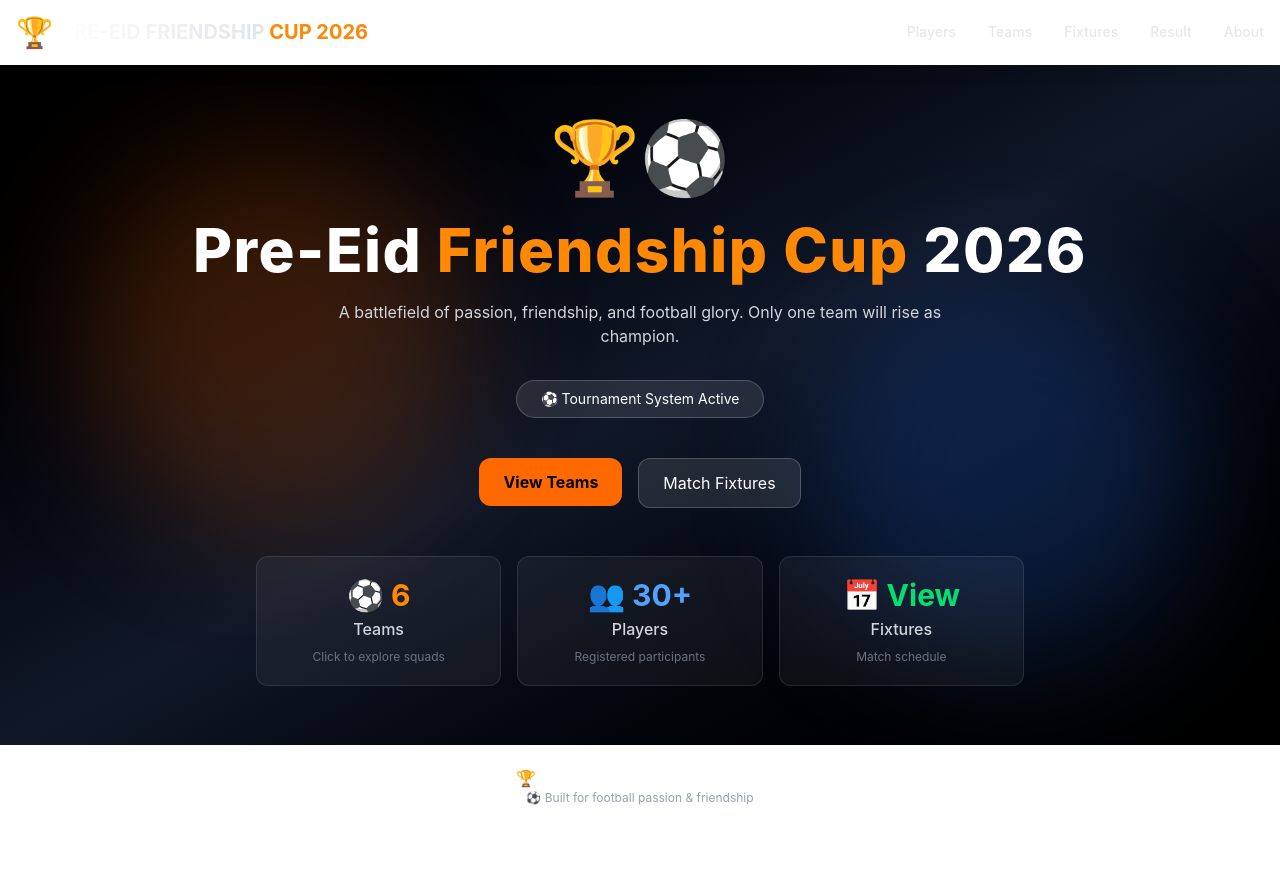
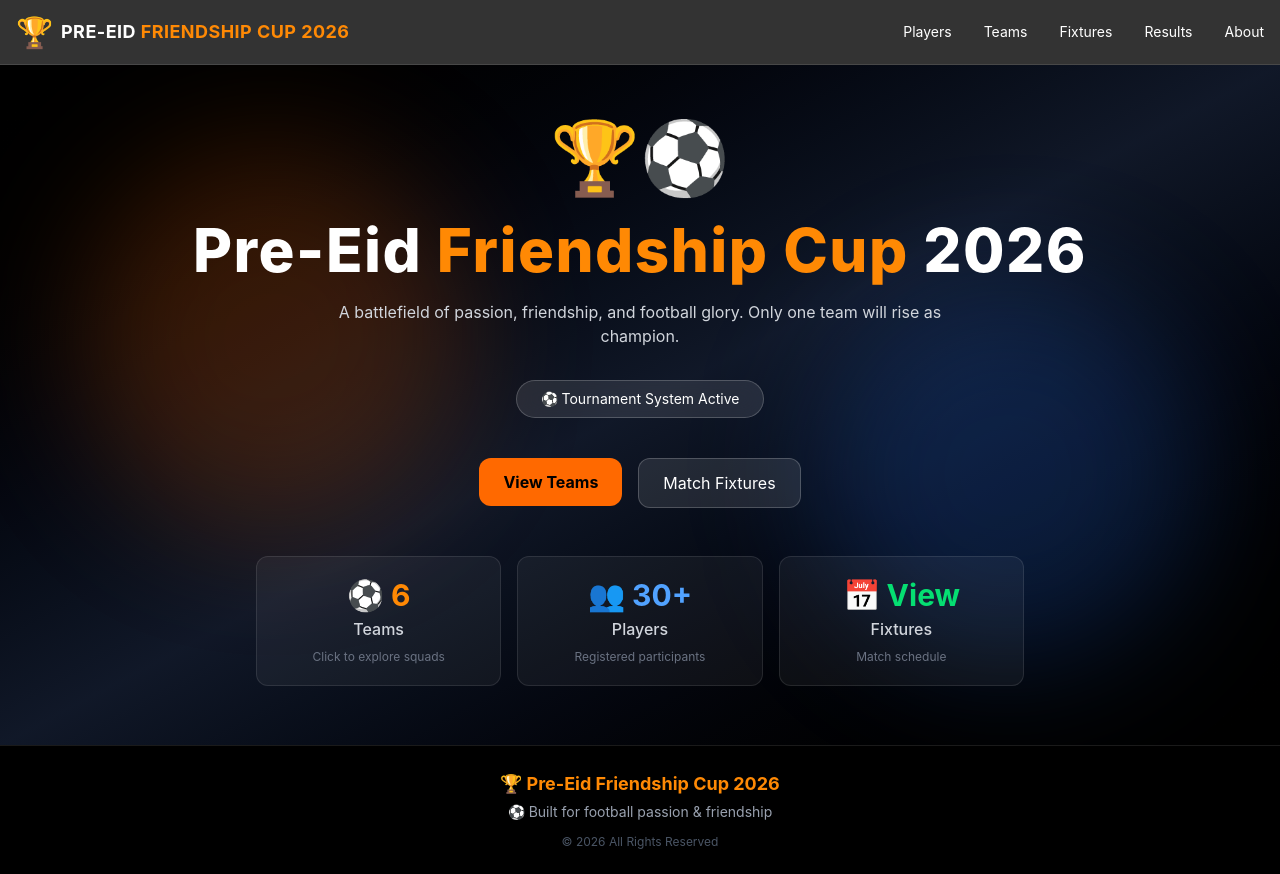
Before and after one commit to sadathassanlabib/-PRE-EID-FRIENDSHIP-CUP-2026, a Next.js app: page / in a window 1280 px wide. Before the commit the page ends 826 px from the top, so only its background shows below. Built offline with nearby package versions, Linux system fonts and the light colour scheme.

Commit message:
dark theam

```diff
--- a/src/app/components/footer.jsx
+++ b/src/app/components/footer.jsx
@@ -2,15 +2,29 @@ import React from 'react'
 
 const Footer = () => {
   return (
-    <footer className="mt-auto bg-white/5 backdrop-blur-md border-t border-white/10 py-5 text-center text-gray-400">
-      <p className="text-white font-semibold">
-        🏆 Pre-Eid Friendship Cup 2026
-      </p>
-      <p className="text-xs">
-        ⚽ Built for football passion & friendship
-      </p>
+    <footer className="w-full bg-black text-white border-t border-white/10 py-6 mt-auto">
+
+      <div className="text-center">
+
+        {/* Title */}
+        <p className="text-lg font-bold text-orange-400">
+          🏆 Pre-Eid Friendship Cup 2026
+        </p>
+
+        {/* Subtitle */}
+        <p className="text-sm text-gray-400 mt-1">
+          ⚽ Built for football passion & friendship
+        </p>
+
+        {/* Bottom line */}
+        <p className="text-xs text-gray-600 mt-3">
+          © 2026 All Rights Reserved
+        </p>
+
+      </div>
+
     </footer>
   )
 }
 
-export default  Footer
+export default Footer
--- a/src/app/components/navber.jsx
+++ b/src/app/components/navber.jsx
@@ -6,78 +6,71 @@ const Navbar = () => {
   const [isOpen, setIsOpen] = useState(false)
 
   return (
-    <nav className="bg-white/10 backdrop-blur-md border-b border-white/20 shadow-lg sticky top-0 z-50">
-      <div className="container mx-auto px-4">
+    <nav className="sticky top-0 z-50 w-full bg-black/80 backdrop-blur-xl border-b border-white/10 text-white">
+
+      <div className="max-w-7xl mx-auto px-4">
+
         <div className="flex justify-between items-center h-16">
-          {/* Logo - Left Side */}
-          <Link href="/" className="flex items-center space-x-2 group">
-            <span className="text-3xl transition-all duration-300 group-hover:scale-110">
+
+          {/* LOGO */}
+          <Link href="/" className="flex items-center gap-2 group">
+            <span className="text-3xl group-hover:scale-110 transition">
               🏆
             </span>
-            <span className="font-bold text-xl bg-gradient-to-r from-white to-gray-300 bg-clip-text text-transparent">
-              PRE-EID FRIENDSHIP <span className="text-orange-400">CUP 2026</span>
+
+            <span className="font-bold text-sm md:text-lg tracking-wide">
+              PRE-EID <span className="text-orange-400">FRIENDSHIP CUP 2026</span>
             </span>
           </Link>
 
-          {/* Desktop Navigation Links - Right Side */}
-          <div className="hidden md:flex space-x-8">
-            <Link href="/players" className="relative text-gray-200 hover:text-white transition duration-300 group text-sm font-medium">
+          {/* DESKTOP MENU */}
+          <div className="hidden md:flex items-center gap-8 text-sm">
+
+            <Link className="hover:text-orange-400 transition" href="/players">
               Players
-              <span className="absolute -bottom-1 left-0 w-0 h-0.5 bg-gradient-to-r from-orange-400 to-orange-500 transition-all duration-300 group-hover:w-full rounded-full"></span>
             </Link>
-            <Link href="/teams" className="relative text-gray-200 hover:text-white transition duration-300 group text-sm font-medium">
+
+            <Link className="hover:text-orange-400 transition" href="/teams">
               Teams
-              <span className="absolute -bottom-1 left-0 w-0 h-0.5 bg-gradient-to-r from-orange-400 to-orange-500 transition-all duration-300 group-hover:w-full rounded-full"></span>
             </Link>
-            <Link href="/fixtures" className="relative text-gray-200 hover:text-white transition duration-300 group text-sm font-medium">
+
+            <Link className="hover:text-orange-400 transition" href="/fixtures">
               Fixtures
-              <span className="absolute -bottom-1 left-0 w-0 h-0.5 bg-gradient-to-r from-orange-400 to-orange-500 transition-all duration-300 group-hover:w-full rounded-full"></span>
             </Link>
-            <Link href="/result" className="relative text-gray-200 hover:text-white transition duration-300 group text-sm font-medium">
-              Result
-              <span className="absolute -bottom-1 left-0 w-0 h-0.5 bg-gradient-to-r from-orange-400 to-orange-500 transition-all duration-300 group-hover:w-full rounded-full"></span>
+
+            <Link className="hover:text-orange-400 transition" href="/result">
+              Results
             </Link>
-            <Link href="/about" className="relative text-gray-200 hover:text-white transition duration-300 group text-sm font-medium">
+
+            <Link className="hover:text-orange-400 transition" href="/about">
               About
-              <span className="absolute -bottom-1 left-0 w-0 h-0.5 bg-gradient-to-r from-orange-400 to-orange-500 transition-all duration-300 group-hover:w-full rounded-full"></span>
             </Link>
+
           </div>
 
-          {/* Mobile Menu Button */}
+          {/* MOBILE BUTTON */}
           <button
             onClick={() => setIsOpen(!isOpen)}
-            className="md:hidden text-white focus:outline-none"
+            className="md:hidden text-white"
           >
-            <svg className="w-6 h-6" fill="none" stroke="currentColor" viewBox="0 0 24 24">
-              {isOpen ? (
-                <path strokeLinecap="round" strokeLinejoin="round" strokeWidth={2} d="M6 18L18 6M6 6l12 12" />
-              ) : (
-                <path strokeLinecap="round" strokeLinejoin="round" strokeWidth={2} d="M4 6h16M4 12h16M4 18h16" />
-              )}
-            </svg>
+            {isOpen ? "✖" : "☰"}
           </button>
+
         </div>
 
-        {/* Mobile Menu */}
-        <div className={`md:hidden transition-all duration-300 overflow-hidden ${isOpen ? 'max-h-96 opacity-100' : 'max-h-0 opacity-0'}`}>
-          <div className="py-4 border-t border-white/10 flex flex-col space-y-3">
-            <Link href="/players" onClick={() => setIsOpen(false)} className="text-gray-200 hover:text-white transition duration-300 px-2 py-1 hover:pl-4">
-              👕 Players
-            </Link>
-            <Link href="/teams" onClick={() => setIsOpen(false)} className="text-gray-200 hover:text-white transition duration-300 px-2 py-1 hover:pl-4">
-              ⚽ Teams
-            </Link>
-            <Link href="/fixtures" onClick={() => setIsOpen(false)} className="text-gray-200 hover:text-white transition duration-300 px-2 py-1 hover:pl-4">
-              📅 Fixtures
-            </Link>
-            <Link href="/result" onClick={() => setIsOpen(false)} className="text-gray-200 hover:text-white transition duration-300 px-2 py-1 hover:pl-4">
-              📊 Result
-            </Link>
-            <Link href="/about" onClick={() => setIsOpen(false)} className="text-gray-200 hover:text-white transition duration-300 px-2 py-1 hover:pl-4">
-              ℹ️ About
-            </Link>
+        {/* MOBILE MENU */}
+        {isOpen && (
+          <div className="md:hidden pb-4 flex flex-col gap-3 border-t border-white/10 pt-4 text-sm">
+
+            <Link onClick={() => setIsOpen(false)} href="/players">Players</Link>
+            <Link onClick={() => setIsOpen(false)} href="/teams">Teams</Link>
+            <Link onClick={() => setIsOpen(false)} href="/fixtures">Fixtures</Link>
+            <Link onClick={() => setIsOpen(false)} href="/result">Results</Link>
+            <Link onClick={() => setIsOpen(false)} href="/about">About</Link>
+
           </div>
-        </div>
+        )}
+
       </div>
     </nav>
   )
```
